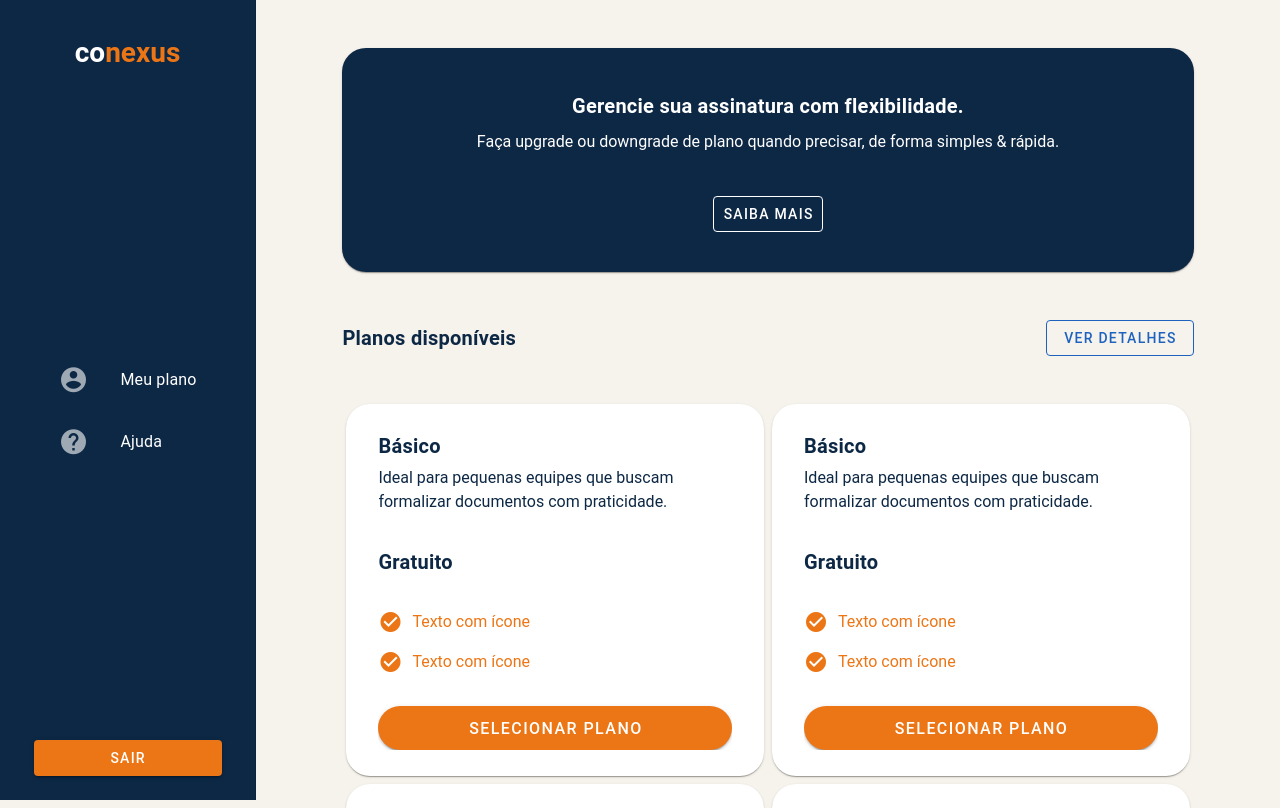
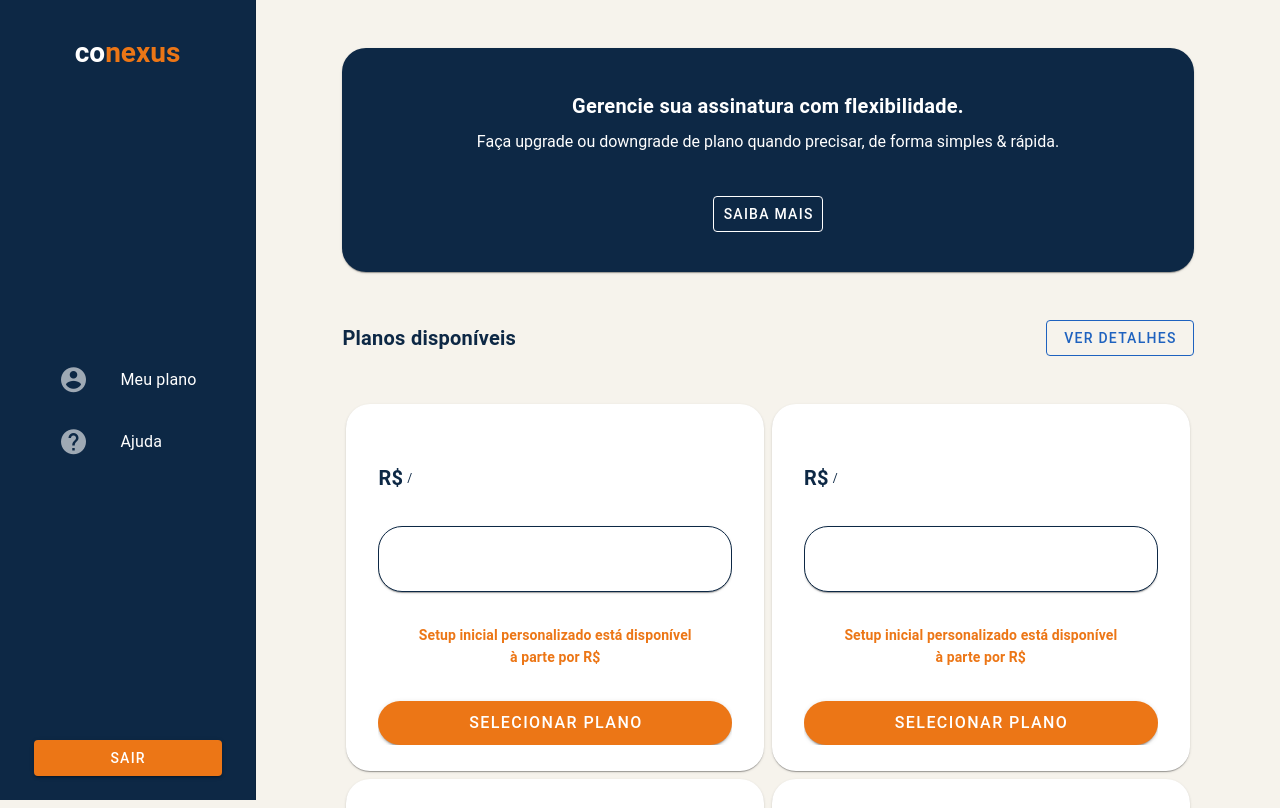
Before and after one commit to mariaeviegas/teste-conecta-suite-frontend, a Vue app in the folder conexus/: page /planos in a window 1280 px wide. Shown: the top 808 px of the page. Built offline with nearby package versions, Linux system fonts and the light colour scheme.

Commit message:
Update: Ajuste nos cards de informações dos planos com nova estrutura e conteúdo alimentado via props

```diff
--- /dev/null
+++ b/conexus/src/components/PlanDetailsCard.vue
@@ -0,0 +1,73 @@
+<script setup>
+import PlansResources from './PlansResources.vue'
+
+defineProps ({
+    planName: {
+        type: String,
+        required: true
+    },
+    planDescription: {
+        type: String,
+        required: true
+    },
+    planPrice: {
+        type: Number,
+        required: true
+    },
+    type: {
+        type: String,
+        required: true
+    },
+    isActualPlan: {
+        type: Boolean,
+        required: true
+    },
+    isAdditional: {
+        type: Boolean,
+        required: true
+    },
+    setupPrice: {
+        type: Number,
+        required: true
+    }
+})
+</script>
+
+<template>
+    <v-card :color="isActualPlan ? 'deep-blue' : 'white'" class="rounded-xl pa-4">
+        <v-card-item>
+            <div>
+                <div :class="isActualPlan ? 'text-h6 font-weight-bold text-custom-actual' : 'text-h6 font-weight-bold text-custom'">{{ planName }}</div>
+                <div :class="isActualPlan ? 'text-subtitle-2 font-weight-regular text-custom-actual' : 'text-subtitle-2 font-weight-regular text-custom'">{{ planDescription }}</div>
+
+                <div class="d-flex flex-row align-center mt-8">
+                    <div :class="isActualPlan ? 'text-h6 font-weight-bold text-custom-actual me-1' : 'text-h6 font-weight-bold text-custom me-1'">R$ {{ planPrice }}</div>
+                    <div :class="isActualPlan ? 'text-caption font-weight-regular text-custom-actual' : 'text-caption font-weight-regular text-custom'">/{{ type }}</div>
+                </div>
+            </div>
+
+            <PlansResources :plano="planName" class="mt-8" :isActualPlan="isActualPlan"/>
+
+            <div class="mt-8 d-flex align-center" v-if="isAdditional">
+                <v-icon class="me-2" color="orange">mdi-check-circle</v-icon>
+                <div class="font-weight-bold text-subtitle-2 text-custom-check">Adicional do setup contratado</div>
+            </div>
+            <div v-else class="font-weight-bold text-center text-custom-check text-subtitle-2 mt-8" style="width: 80%; margin: auto;">Setup inicial personalizado está disponível à parte por R$ {{ setupPrice }}</div>
+
+            <v-btn v-if="!isActualPlan" size="large" rounded="xl" color="orange" block class="mt-8">Selecionar plano</v-btn>
+            <v-btn v-else size="large" rounded="xl" color="white" block class="mt-8" variant="outlined" disabled>Plano atual</v-btn>
+        </v-card-item>
+    </v-card>
+</template>
+
+<style>
+.text-custom {
+    color: #0D2845;
+}
+.text-custom-check {
+    color: #ec7616;
+}
+.text-custom-actual {
+    color: #fff;
+}
+</style>
--- a/conexus/src/components/PlanOverviewCard.vue
+++ /dev/null
@@ -1,35 +0,0 @@
-<script setup></script>
-
-<template>
-    <v-card color="white" class="rounded-xl pa-4">
-        <v-card-item>
-            <div>
-                <div class="text-h6 font-weight-bold text-custom" color="deep-blue">Básico</div>
-                <div class="mt-1 font-weight-regular text-custom" color="deep-blue">
-                    Ideal para pequenas equipes que buscam formalizar documentos com praticidade.
-                </div>
-                <div class="text-h6 mt-8 font-weight-bold text-custom">Gratuito</div>
-            </div>
-
-            <div class="mt-8 d-flex align-center" style="gap: 2px;">
-                <v-icon class="me-2" color="orange">mdi-check-circle</v-icon>
-                <div class="font-weight-regular text-custom-check">Texto com ícone</div>
-            </div>
-            <div class="mt-4 d-flex align-center" style="gap: 2px;">
-                <v-icon class="me-2" color="orange">mdi-check-circle</v-icon>
-                <div class="font-weight-regular text-custom-check">Texto com ícone</div>
-            </div>
-
-            <v-btn size="large" rounded="xl" color="orange" block class="mt-8">Selecionar plano</v-btn>
-        </v-card-item>
-    </v-card>
-</template>
-
-<style>
-.text-custom {
-    color: #0D2845;
-}
-.text-custom-check {
-    color: #ec7616;
-}
-</style>
--- a/conexus/src/components/PlansResources.vue
+++ b/conexus/src/components/PlansResources.vue
@@ -1,11 +1,22 @@
 <script setup>
 import { computed } from 'vue'
 
-const { plano } = defineProps({
-    plano: String
+const { plano, modal, isActualPlan } = defineProps({
+    plano: {
+        type: String,
+        required: true
+    },
+    modal: {
+        type: Boolean,
+        default: false
+    },
+    isActualPlan: {
+        type: Boolean,
+        default: false
+    }
 })
 
-const basic = [
+const Basic = [
     { text: 'Até 5 documentos por mês', icon: 'mdi-check-circle' },
     { text: '1 modelo de contrato reutilizável', icon: 'mdi-check-circle' },
     { text: 'Armazenamento por 30  dias', icon: 'mdi-check-circle' },
@@ -18,7 +29,7 @@ const basic = [
     { text: 'Fluxo com múltiplos signatários', icon: 'mdi mdi-close-circle' },
 ]
 
-const essential = [
+const Essential = [
     { text: 'Até 50 documentos por mês', icon: 'mdi-check-circle' },
     { text: '1 modelo de contrato reutilizável', icon: 'mdi-check-circle' },
     { text: 'Armazenamento ilimitado', icon: 'mdi-check-circle' },
@@ -31,7 +42,7 @@ const essential = [
     { text: 'Fluxo com múltiplos signatários', icon: 'mdi mdi-close-circle' },
 ]
 
-const professional = [
+const Professional = [
     { text: 'Até 500 documentos por mês', icon: 'mdi-check-circle' },
     { text: '10 modelo de contrato reutilizável', icon: 'mdi-check-circle' },
     { text: 'Armazenamento ilimitado', icon: 'mdi-check-circle' },
@@ -44,7 +55,7 @@ const professional = [
     { text: 'Fluxo com múltiplos signatários', icon: 'mdi mdi-close-circle' },
 ]
 
-const enterprise = [
+const Enterprise = [
     { text: 'Documentos ilimitados por mês', icon: 'mdi-check-circle' },
     { text: 'Modelos reutilizáveis ilimitados', icon: 'mdi-check-circle' },
     { text: 'Armazenamento ilimitado', icon: 'mdi-check-circle' },
@@ -58,25 +69,35 @@ const enterprise = [
 ]
 
 const planosMap = {
-    basic,
-    essential,
-    professional,
-    enterprise
+    Basic,
+    Essential,
+    Professional,
+    Enterprise
 }
 
 const items = computed(() => planosMap[plano] || [])
-const colunas = computed(() => [
-    items.value.slice(0, 5),
-    items.value.slice(5, 10)
-])
+const colunas = computed(() => {
+    return modal
+        ? [items.value.slice(0, 5), items.value.slice(5, 10)]
+        : [items.value]
+})
 </script>
 
 <template>
-    <v-card class="mx-auto pa-8 rounded-xl" style="border: 1px solid #0d2845;" >
-        <v-row>
-            <v-col cols="6" v-for="(coluna, colunaIndex) in colunas" :key="colunaIndex">
-                <div v-for="(item, i) in coluna" :key="i" class="d-flex align-center mb-2">
-                    <v-icon :icon="item.icon" :color="item.icon.includes('check') ? 'blue' : 'deep-blue'" class="me-2" />
+    <v-card class="mx-auto pa-8 rounded-xl" :style="isActualPlan ? 'border: 1px solid #fff;' : 'border: 1px solid #0d2845;'" :color="isActualPlan ? 'deep-blue' : 'white'">
+        <v-row :dense="modal">
+            <v-col v-for="(coluna, colunaIndex) in colunas" :key="colunaIndex" :cols="modal ? 6 : 12">
+                <div v-for="(item, i) in coluna" :key="i" class="d-flex align-center mb-2" v-if="isActualPlan">
+                    <v-icon :icon="item.icon" :color="item.icon.includes('check') ? 'orange' : 'white'"
+                        class="me-2" />
+                    <span :class="item.icon.includes('check') ? 'font-weight-bold' : 'font-weight-regular'"
+                        :style="item.icon.includes('check') ? 'color: #ec7616' : 'color:#fff'">
+                        {{ item.text }}
+                    </span>
+                </div>
+                <div v-for="(item, i) in coluna" :key="j" class="d-flex align-center mb-2" v-else>
+                    <v-icon :icon="item.icon" :color="item.icon.includes('check') ? 'blue' : 'deep-blue'"
+                        class="me-2" />
                     <span :class="item.icon.includes('check') ? 'font-weight-bold' : 'font-weight-regular'"
                         :style="item.icon.includes('check') ? 'color: #1E62BF' : 'color:#0d2845'">
                         {{ item.text }}
--- a/conexus/src/views/PlanManagementView.vue
+++ b/conexus/src/views/PlanManagementView.vue
@@ -1,6 +1,6 @@
 <script setup>
 import Navbar from '../components/Navbar.vue'
-import PlanOverviewCard from '../components/PlanOverviewCard.vue'
+import PlanDetailsCard from '../components/PlanDetailsCard.vue';
 </script>
 
 <template>
@@ -36,16 +36,16 @@ import PlanOverviewCard from '../components/PlanOverviewCard.vue'
 
             <v-row dense style="width: 95%;">
                 <v-col cols="12" sm="6" md="6" lg="6">
-                    <PlanOverviewCard />
+                    <PlanDetailsCard/>
                 </v-col>
                 <v-col cols="12" sm="6" md="6" lg="6">
-                    <PlanOverviewCard />
+                    <PlanDetailsCard/>
                 </v-col>
                 <v-col cols="12" sm="6" md="6" lg="6">
-                    <PlanOverviewCard />
+                    <PlanDetailsCard/>
                 </v-col>
                 <v-col cols="12" sm="6" md="6" lg="6">
-                    <PlanOverviewCard />
+                    <PlanDetailsCard/>
                 </v-col>
             </v-row>
         </div>
```
